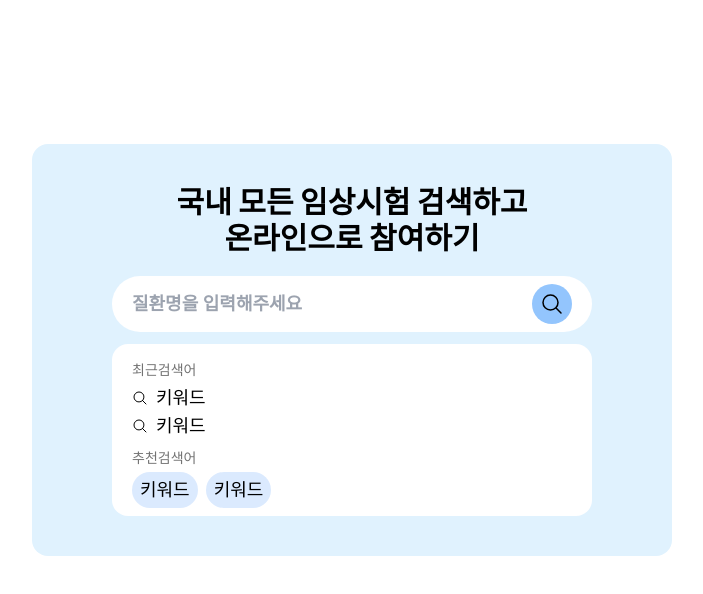
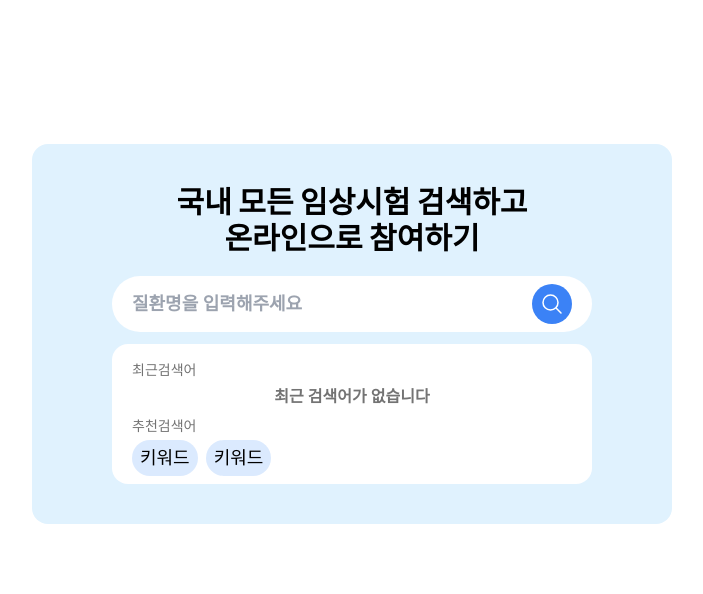
Before and after one commit to pre-onboarding-12th-1team/jieun-pre-onboarding-12th-3-1, a React (Create React App) app: page / in a window 1280 px wide. Shown: the top 594 px of the page, without its empty margins (288-991 px from the left). Built offline with nearby package versions, Linux system fonts and the light colour scheme.

Commit message:
feat: 최근검색어목록 리듀서에서 관리, 화면에 출력 구현

```diff
--- a/src/components/SearchInput.tsx
+++ b/src/components/SearchInput.tsx
@@ -1,6 +1,6 @@
 import { useState } from 'react'
 import { useAppDispatch, useAppSelector } from 'hooks/toolkithook'
-import { setSearchResultBoxOpen } from 'redux/searchSlice'
+import { setRecentKeywordList, setSearchResultBoxOpen } from 'redux/searchSlice'
 import { twMerge } from 'tailwind-merge'
 import { MagnifyingGlassIcon } from '@heroicons/react/24/outline'
 
@@ -26,26 +26,34 @@ const SearchInput = () => {
     dispatch(setSearchResultBoxOpen(false))
   }
 
+  const search = (e: React.FormEvent<HTMLFormElement>) => {
+    e.preventDefault()
+    dispatch(setRecentKeywordList(keyword))
+  }
+
   return (
-    <div
+    <form
       tabIndex={giveDivElementFocusingEvent}
       onFocus={openSearchResultBox}
       onBlur={closeSearchResultBox}
+      onSubmit={search}
       className={twMerge(
         'flex rounded-full justify-between py-2 px-5 w-[30rem] bg-white gap-2',
-        isSearchResultBoxOpen && 'border-2 border-blue-600'
+        isSearchResultBoxOpen && 'border-2 border-blue-500'
       )}
     >
       <input
         onChange={typeKeyword}
-        type='text'
         placeholder='질환명을 입력해주세요'
         className='text-neutral-500 text-lg font-semibold w-full'
       />
-      <div className='bg-blue-300 p-2 rounded-full'>
-        <MagnifyingGlassIcon className='h-6 w-6' />
-      </div>
-    </div>
+      <button
+        type='submit'
+        className='bg-blue-500 p-2 rounded-full'
+      >
+        <MagnifyingGlassIcon className='h-6 w-6 text-white' />
+      </button>
+    </form>
   )
 }
 
--- a/src/components/recent-keyword/RecentKeywordBox.tsx
+++ b/src/components/recent-keyword/RecentKeywordBox.tsx
@@ -1,15 +1,24 @@
 import RecentKeywordItem from 'components/recent-keyword/RecentKeywordItem'
 import RecommendKeywordItem from 'components/recent-keyword/RecommendKeywordItem'
+import { useAppSelector } from 'hooks/toolkithook'
 
 const RecentKeywordBox = () => {
+  const { recentKeywordList } = useAppSelector((state) => state.search)
+
   return (
     <div className='rounded-2xl py-2 px-5 bg-white w-full'>
       <div className='mt-2'>
         <p className='text-sm text-neutral-500'>최근검색어</p>
+        {/* TODO: 최근검색어 로컬캐싱 */}
         <div className='mt-1'>
-          {/* TODO: 로컬캐싱한 최근검색어 뿌려주기 */}
-          <RecentKeywordItem />
-          <RecentKeywordItem />
+          {recentKeywordList.length === 0 &&
+            <p className='text-center font-semibold text-neutral-500'>
+              최근 검색어가 없습니다
+            </p>
+          }
+          {recentKeywordList.map((item: string, index) => (
+            <RecentKeywordItem key={index} item={item} />
+          ))}
         </div>
       </div>
       <div className='mt-2'>
--- a/src/components/recent-keyword/RecentKeywordItem.tsx
+++ b/src/components/recent-keyword/RecentKeywordItem.tsx
@@ -1,12 +1,12 @@
 import { MagnifyingGlassIcon } from '@heroicons/react/24/outline'
 
-const RecentKeywordItem = () => {
+const RecentKeywordItem = ({ item }: { item: string }) => {
   return (
     <div className='flex items-center gap-2 text-lg'>
       <div>
         <MagnifyingGlassIcon className='h-4 w-4' />
       </div>
-      <div>키워드</div>
+      <div>{item}</div>
     </div>
   )
 }
--- a/src/redux/searchSlice.ts
+++ b/src/redux/searchSlice.ts
@@ -2,7 +2,8 @@ import { createSlice } from '@reduxjs/toolkit'
 import { SearchState } from 'types/Search'
 
 const initialState: SearchState = {
-  isSearchResultBoxOpen: false
+  isSearchResultBoxOpen: false,
+  recentKeywordList: []
 }
 
 const searchSlice = createSlice({
@@ -11,10 +12,14 @@ const searchSlice = createSlice({
   reducers: {
     setSearchResultBoxOpen: (state, action) => {
       state.isSearchResultBoxOpen = action.payload
-    }
+    },
+    setRecentKeywordList: (state, action) => {
+      console.log(action.payload)
+      state.recentKeywordList = [...state.recentKeywordList, action.payload]
+    },
   }
 })
 
 export default searchSlice.reducer
 
-export const { setSearchResultBoxOpen } = searchSlice.actions
+export const { setSearchResultBoxOpen, setRecentKeywordList } = searchSlice.actions
--- a/src/types/Search.d.ts
+++ b/src/types/Search.d.ts
@@ -1,3 +1,4 @@
 export type SearchState = {
   isSearchResultBoxOpen: boolean
+  recentKeywordList: string[]
 }
```
